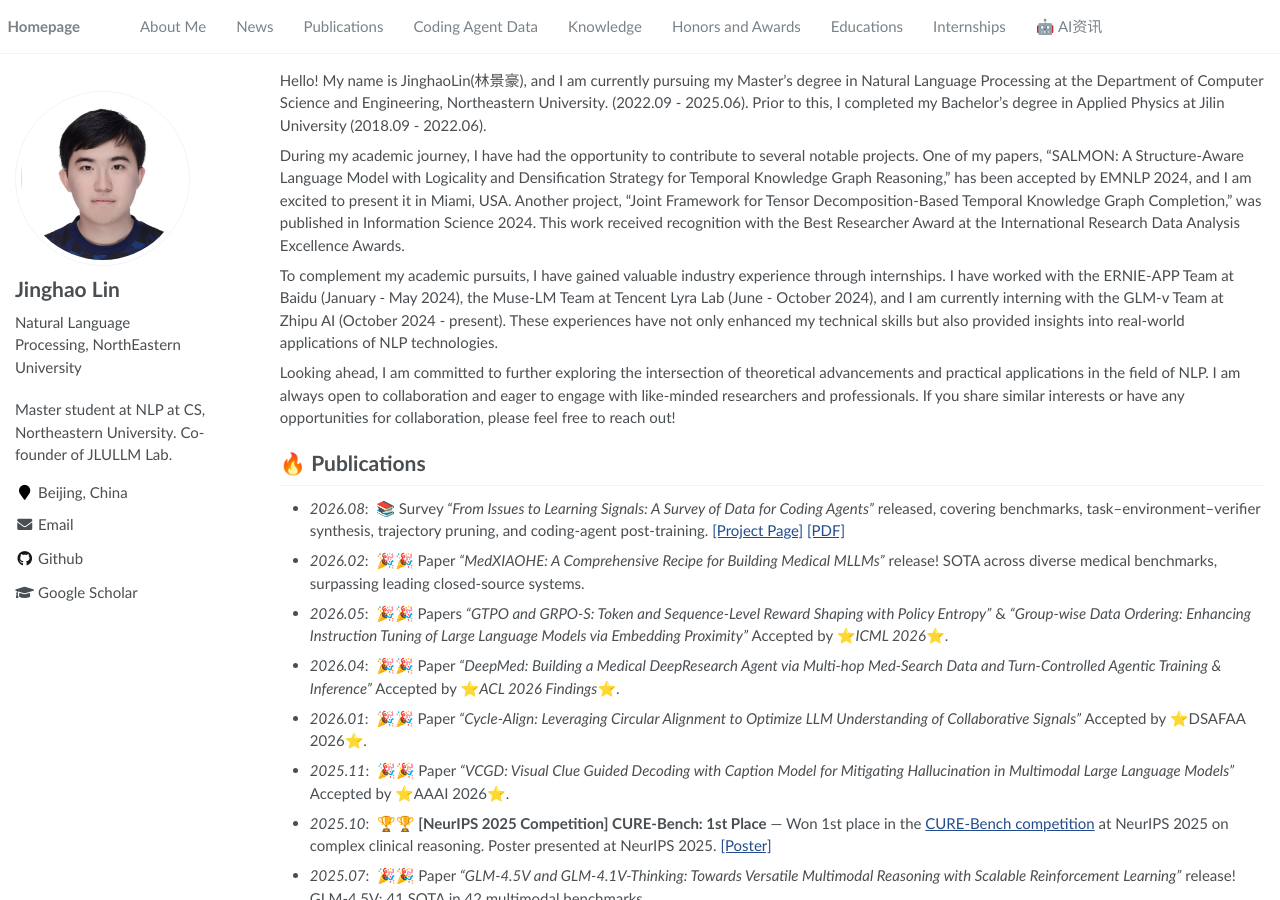
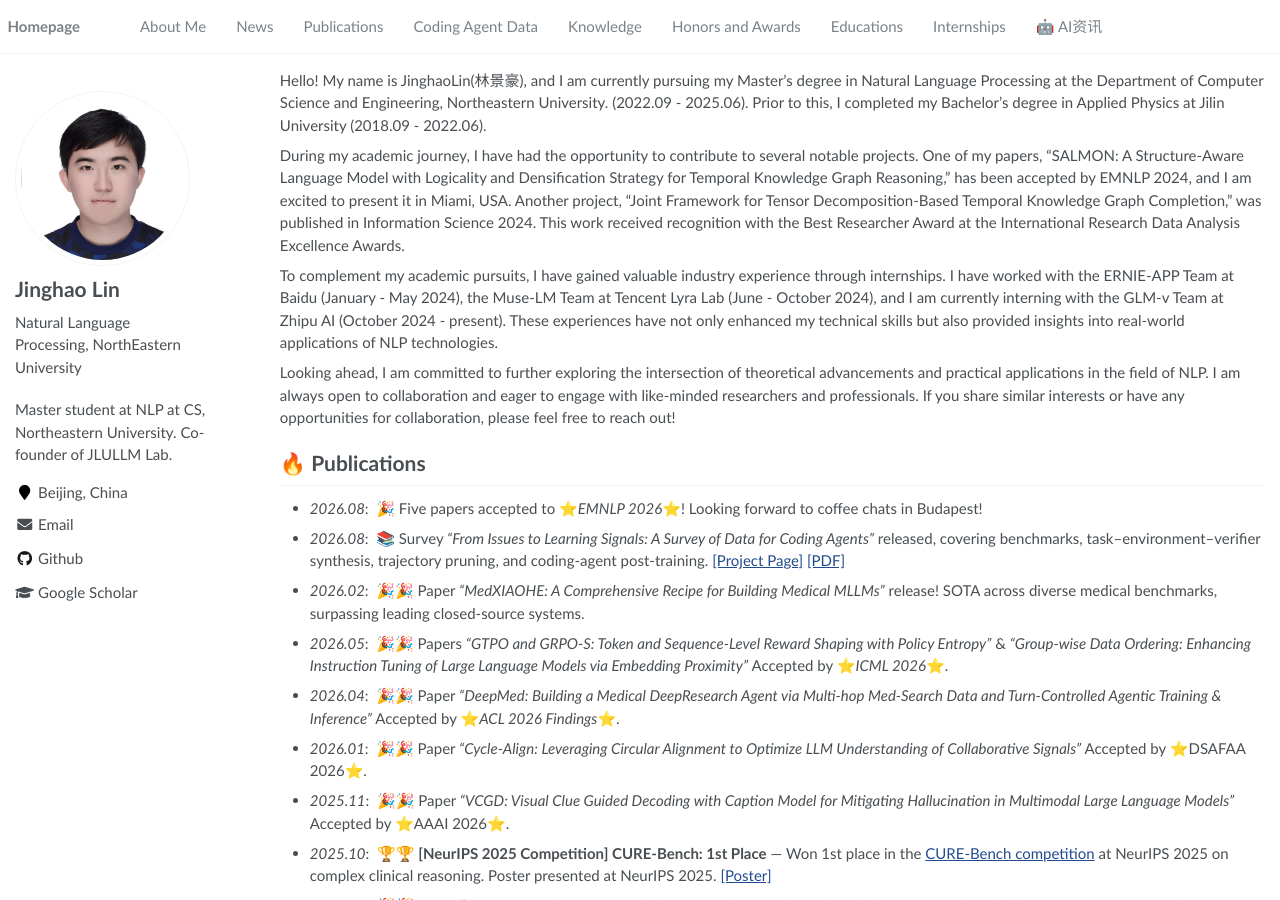
Before and after one commit to linjh1118/linjh1118.github.io, a Jekyll site: the page built from _pages/about.md, in a window 1280 px wide and 900 px high. Built offline with Jekyll 4.4.1, drawn with Linux system fonts in a browser that asks for light colours.

Commit message:
Add EMNLP 2026 announcement

```diff
--- a/_pages/about.md
+++ b/_pages/about.md
@@ -25,6 +25,7 @@
 Looking ahead, I am committed to further exploring the intersection of theoretical advancements and practical applications in the field of NLP. I am always open to collaboration and eager to engage with like-minded researchers and professionals. If you share similar interests or have any opportunities for collaboration, please feel free to reach out!
 
 # 🔥 Publications
+- *2026.08*: &nbsp;🎉 Five papers accepted to ⭐️*EMNLP 2026*⭐️! Looking forward to coffee chats in Budapest!
 - *2026.08*: &nbsp;📚 Survey *"From Issues to Learning Signals: A Survey of Data for Coding Agents"* released, covering benchmarks, task–environment–verifier synthesis, trajectory pruning, and coding-agent post-training. [[Project Page]](/coding-agent-data/) [[PDF]](/coding-agent-data/assets/coding_agent_data_survey.pdf)
 - *2026.02*: &nbsp;🎉🎉 Paper *"MedXIAOHE: A Comprehensive Recipe for Building Medical MLLMs"* release! SOTA across diverse medical benchmarks, surpassing leading closed-source systems.
 - *2026.05*: &nbsp;🎉🎉 Papers *"GTPO and GRPO-S: Token and Sequence-Level Reward Shaping with Policy Entropy"* & *"Group-wise Data Ordering: Enhancing Instruction Tuning of Large Language Models via Embedding Proximity"* Accepted by ⭐️*ICML 2026*⭐️.
```
